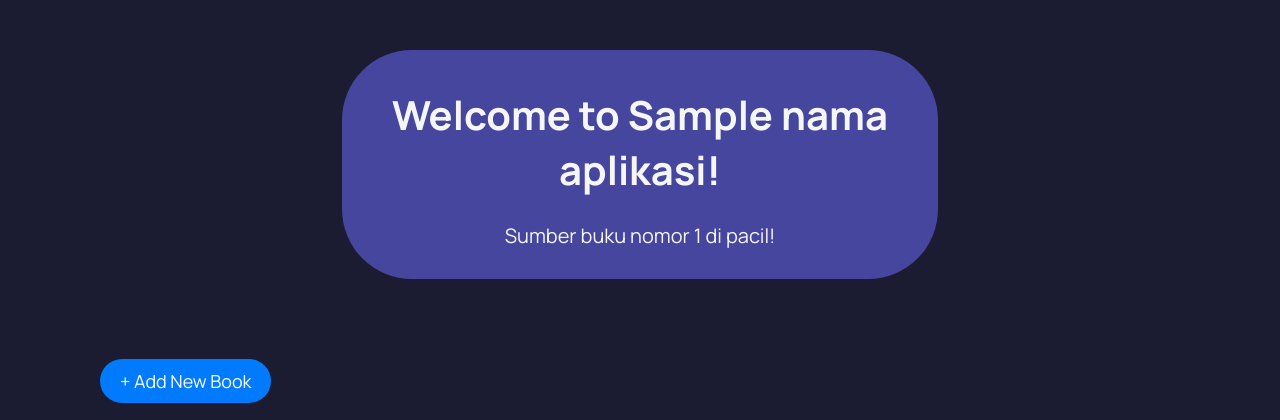
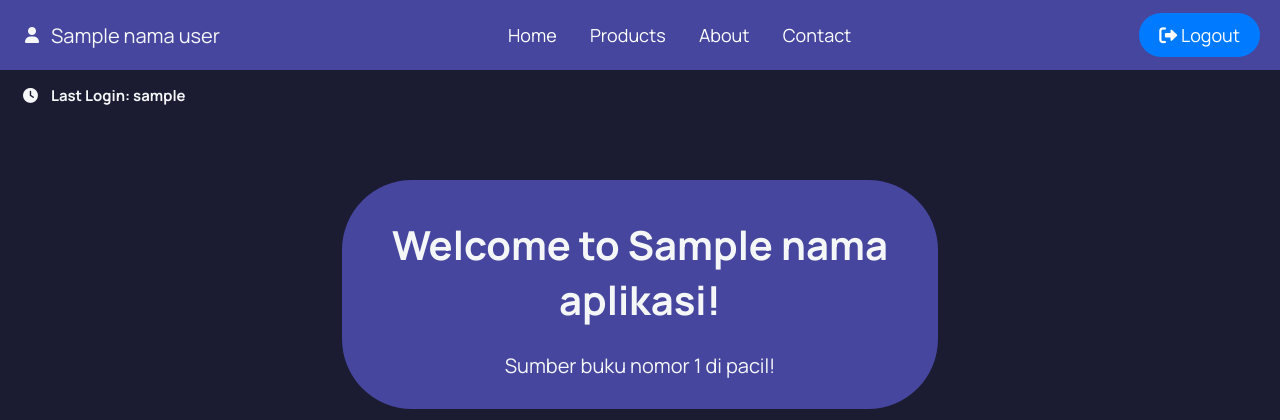
Before and after one commit to Froklax/bukulapak, a Django app: template main/templates/main.html in a window 1280 px wide. Shown: the top 420 px of the page. Run offline with Django 5.2, Linux system fonts and the light colour scheme; tables that the repository leaves empty hold one stand-in row (values such as "Sample post"); the template is opened without the code that fills it: values that come from a table or form of the project are taken from there, most other values are stand-ins (such as "Sample title", 1, 10 or a date in 2020).

Commit message:
modifikasi main.html

```diff
--- a/main/templates/main.html
+++ b/main/templates/main.html
@@ -6,6 +6,27 @@
 {% endblock meta %}
 
 {% block content %}
+<header class="top-strip">
+  <div class="user-info">
+    <i class="fas fa-user"></i>
+    <p>{{ nama_user }}</p>
+  </div>
+  <nav class="nav-links">
+    <a href="#">Home</a>
+    <a href="#">Products</a>
+    <a href="#">About</a>
+    <a href="#">Contact</a>
+  </nav>
+  <div class="logout-container">
+      <a href="{% url 'main:logout' %}">
+          <button class="add-button"><i class="fas fa-sign-out-alt"></i> Logout</button>
+      </a>
+  </div>
+</header>
+<div class="last-login-container">
+  <h5 class="last-login"><i class="fas fa-clock icon-spacing"></i> Last Login: {{ last_login }}</h5>
+</div>
+
 <div class="container">
     <h1>Welcome to {{ nama_aplikasi }}!</h1>
     <p>Sumber buku nomor 1 di pacil!</p>
```
